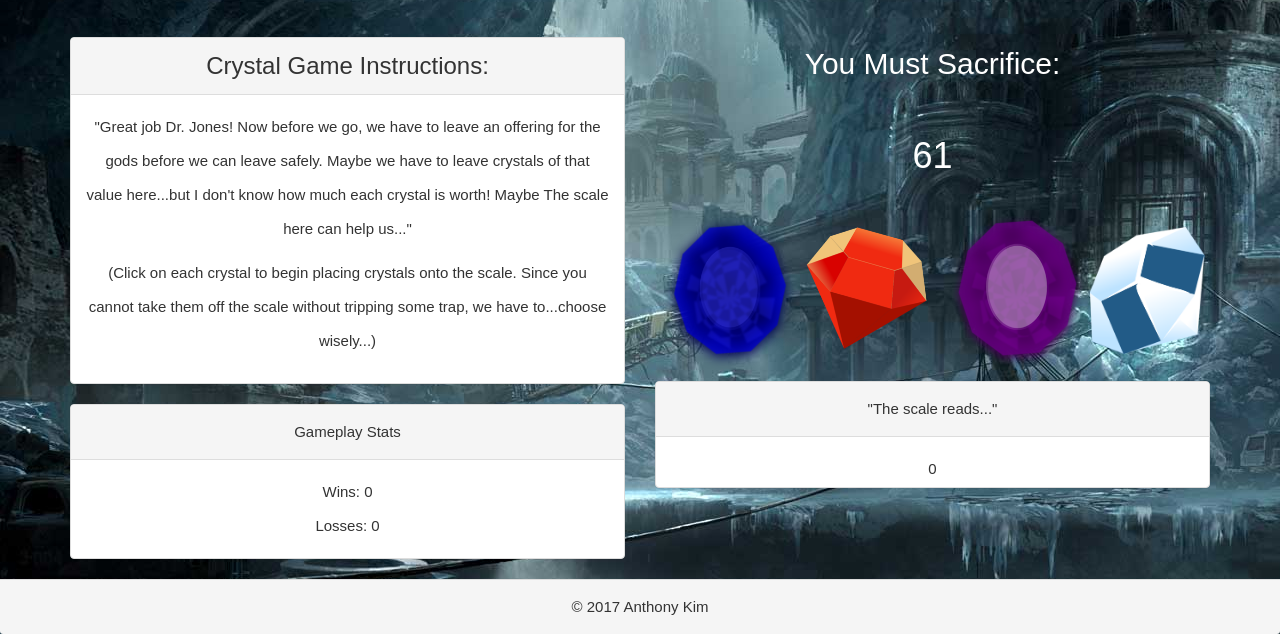
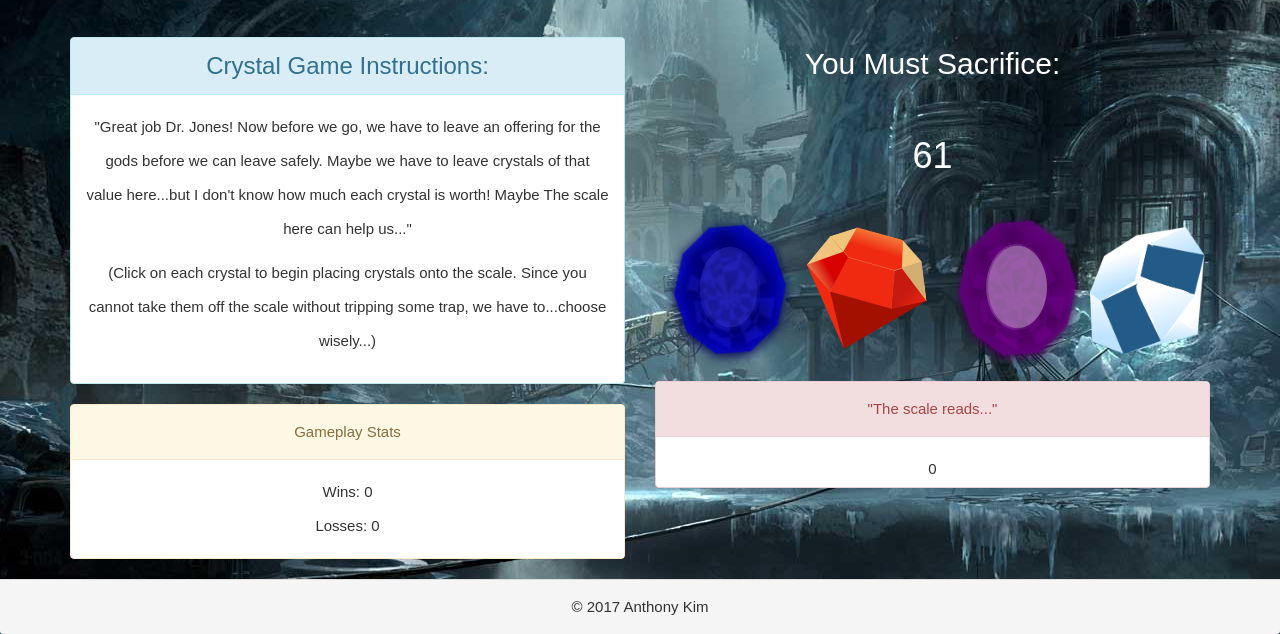
Before and after one commit to atk1213/week-4-game, a plain HTML site: page index.html in a window 1280 px wide. Shown: the part 238-872 px from the top of the page. Drawn offline with nearby package versions, Linux system fonts and the light colour scheme.

Commit message:
Added audio functionality to javascript file Changed panels in html file

```diff
--- a/index.html
+++ b/index.html
@@ -20,7 +20,7 @@
     <div class="container">
         <div class="row">
             <div class="col-xs-12 col-md-6">
-                <div class="panel panel-default" style="text-align: center; margin-top: 10px;">
+                <div class="panel panel-info" style="text-align: center; margin-top: 10px;">
                     <div class="panel-heading">
                         <h3 style="margin:5px 0px 5px 0px;">Crystal Game Instructions:</h3>
                     </div>
@@ -33,7 +33,7 @@
 
                     </div>
                 </div>
-                <div class="panel panel-default" style="text-align: center;">
+                <div class="panel panel-warning" style="text-align: center;">
                     <div class="panel-heading">Gameplay Stats</div>
                     <div class="panel-body">
                         <div>Wins:
@@ -57,7 +57,7 @@
                     <img id="crystal2" src="./assets/images/ameythest.png" alt="ameythest">
                     <img id="crystal4" src="./assets/images/diamond.png" alt="diamond">
                 </div>
-                <div class="panel panel-default">
+                <div class="panel panel-danger">
                     <div class="panel-heading">"The scale reads..."</div>
                     <div class="panel-body" style="height: 50px;">
                         <div id="userNumber">0</div>
```
